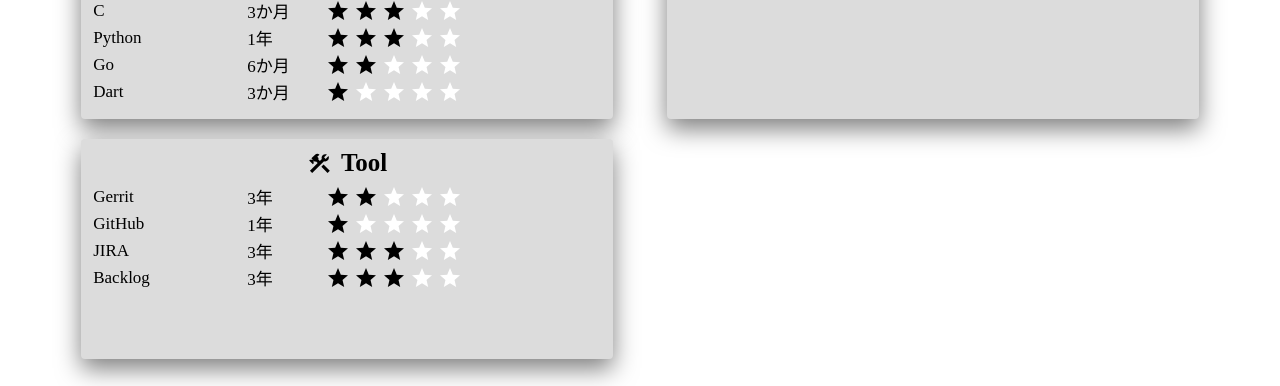
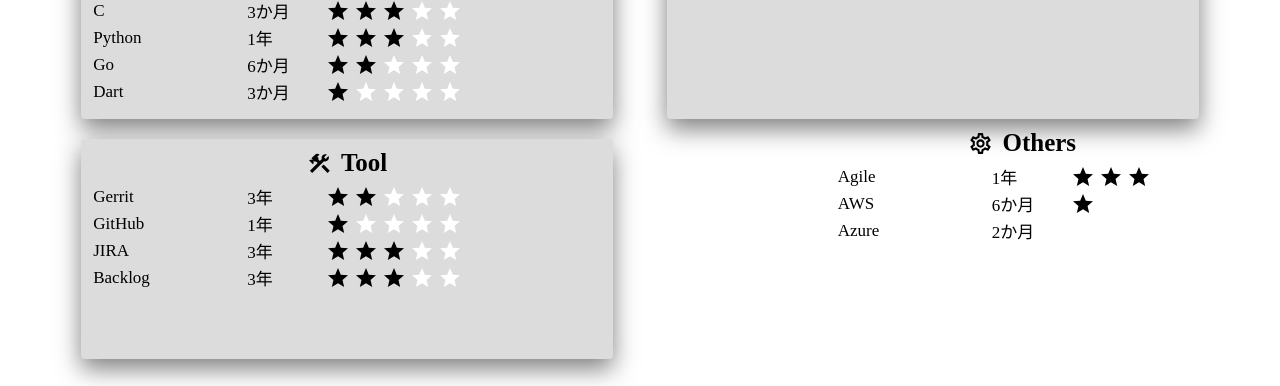
Before and after one commit to kurramkurram/kurramkurram.github.io, a website: page index.html in a window 1280 px wide. Shown: the part 1020-1406 px from the top of the page. Drawn offline with Linux system fonts and the light colour scheme; files that its build step writes are made by us from their sources; files whose address does not match are found by name.

Commit message:
add others skill

```diff
--- a/app.scss
+++ b/app.scss
@@ -210,6 +210,9 @@ body {
         &__tool__wrapper {
             @extend .skill-contents-wrapper;
         }
+        &__others__wrapper {
+            @extend .skill-contents-wrapper;
+        }
         &__github {
             text-align: center;
             margin: 20px;
--- a/index.html
+++ b/index.html
@@ -11,9 +11,9 @@
           <!-- <span class="mdc-top-app-bar__title">kurram</span> -->
           </section>
           <section class="mdc-top-app-bar__section mdc-top-app-bar__section--align-end" role="toolbar">
+            <li class="top-app-bar-text-common top-app-bar-carrier"><a href="#carrier" class="link">Carrier</a></li>
+            <li class="top-app-bar-text-common top-app-bar-skill"><a href="#skill" class="link">Skill</a></li>
             <li class="top-app-bar-text-common top-app-bar-about"><a href="#about" class="link">About</a></li>
-            <li class="top-app-bar-text-common top-app-bar-skill"><a href="#skill" class="link">Skill</a></li>
-            <li class="top-app-bar-text-common top-app-bar-carrier"><a href="#carrier" class="link">Carrier</a></li>
             <li class="top-app-bar-text-common top-app-bar-contact"><a href="#contact" class="link">Contact</a></li>
           </section>
         </div>
@@ -240,6 +240,39 @@
                 <img src="images/star_white.svg" class="skill__star" alt="">
               </li>
             </div>
+            <div class="skill__others__wrapper">
+              <div class="skill__contents__title__wrapper">
+                <img src="/images/others_black.svg" alt="" class="skill__contents__title__icon">
+                <div class="skill__contents__title__description">Others</div>
+              </div>
+              <li class="skill__contents__item">
+                <div class="skill__name">Agile</div>
+                <div class="skill__period">1年</div>
+                <img src="images/star_black.svg" class="skill__star" alt="">
+                <img src="images/star_black.svg" class="skill__star" alt="">
+                <img src="images/star_black.svg" class="skill__star" alt="">
+                <img src="images/star_white.svg" class="skill__star" alt="">
+                <img src="images/star_white.svg" class="skill__star" alt="">
+              </li>
+              <li class="skill__contents__item">
+                <div class="skill__name">AWS</div>
+                <div class="skill__period">6か月</div>
+                <img src="images/star_black.svg" class="skill__star" alt="">
+                <img src="images/star_white.svg" class="skill__star" alt="">
+                <img src="images/star_white.svg" class="skill__star" alt="">
+                <img src="images/star_white.svg" class="skill__star" alt="">
+                <img src="images/star_white.svg" class="skill__star" alt="">
+              </li>
+              <li class="skill__contents__item">
+                <div class="skill__name">Azure</div>
+                <div class="skill__period">2か月</div>
+                <img src="images/star_white.svg" class="skill__star" alt="">
+                <img src="images/star_white.svg" class="skill__star" alt="">
+                <img src="images/star_white.svg" class="skill__star" alt="">
+                <img src="images/star_white.svg" class="skill__star" alt="">
+                <img src="images/star_white.svg" class="skill__star" alt="">
+              </li>
+            </div>
             </div>
             <div class="skill__github">
               <a href="https://github.com/kurramkurram" class="contact__link">
```
Also changed, not shown: images/others_black.svg (added).
